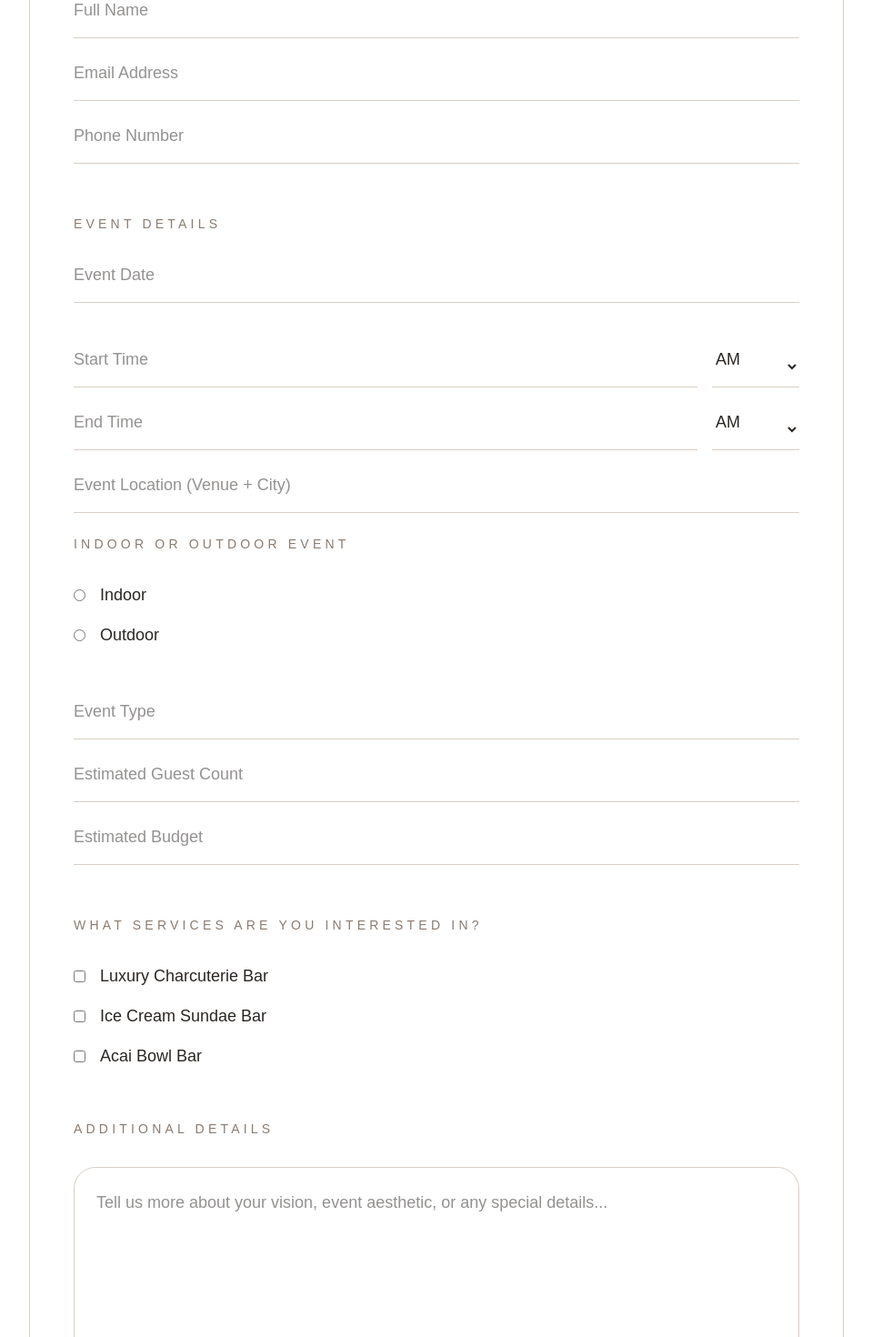
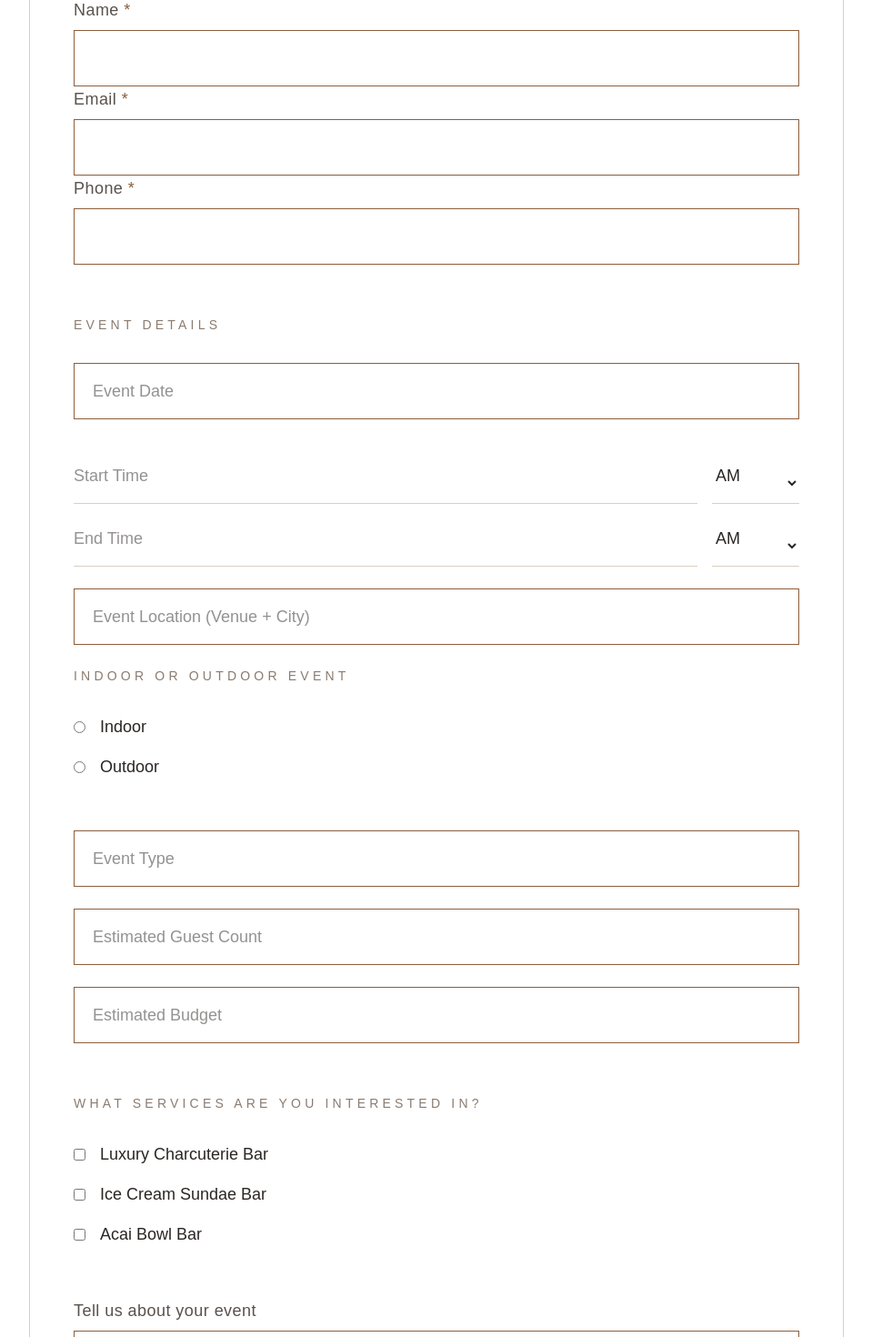
Before and after one commit to BrieGrazeful/briegrazeful, a Next.js app: page /inquiry in a window 1280 px wide. Shown: the part 740-2210 px from the top of the page at 91% size, without its empty margins (160-1119 px from the left). Built offline with nearby package versions, Linux system fonts and the light colour scheme.

Commit message:
inquiry form final changes

```diff
--- a/app/inquiry/page.tsx
+++ b/app/inquiry/page.tsx
@@ -104,32 +104,59 @@ if (response.ok) {
                 <p className="uppercase tracking-[0.3em] text-sm text-[#8A7B70] mb-8">
                   Contact Information
                 </p>
-
-                <div className="space-y-6">
+                <div className="space-y-2">
+                  <label
+                    htmlFor="name"
+                    className="block text-lg tracking-wide text-[#5A514B]"
+                  >
+                    Name <span className="text-[#8B5E3C]">*</span>
+                  </label>
 
                   <input
+                    id="name"
                     name="name"
-                    placeholder="Full Name"
-                    className="w-full border-b border-[#D8CEC4] bg-transparent pb-4 focus:outline-none text-lg"
+                    type="text"
                     required
+                    className="w-full border border-[#8B5E3C] bg-transparent px-5 py-4 text-lg outline-none focus:border-[#2A2623] transition-colors"
                   />
+                </div>
+
+                <div className="space-y-2">
+                  <label
+                    htmlFor="email"
+                    className="block text-lg tracking-wide text-[#5A514B]"
+                  >
+                    Email <span className="text-[#8B5E3C]">*</span>
+                  </label>
 
                   <input
+                    id="email"
                     name="email"
                     type="email"
-                    placeholder="Email Address"
-                    className="w-full border-b border-[#D8CEC4] bg-transparent pb-4 focus:outline-none text-lg"
                     required
+                    className="w-full border border-[#8B5E3C] bg-transparent px-5 py-4 text-lg outline-none focus:border-[#2A2623] transition-colors"
                   />
+                </div>
+
+
+                <div className="space-y-2">
+                  <label
+                    htmlFor="phone"
+                    className="block text-lg tracking-wide text-[#5A514B]"
+                  >
+                    Phone <span className="text-[#8B5E3C]">*</span>
+                  </label>
 
                   <input
+                    id="phone"
                     name="phone"
-                    placeholder="Phone Number"
-                    className="w-full border-b border-[#D8CEC4] bg-transparent pb-4 focus:outline-none text-lg"
+                    type="tel"
                     required
+                    className="w-full border border-[#8B5E3C] bg-transparent px-5 py-4 text-lg outline-none focus:border-[#2A2623] transition-colors"
                   />
                 </div>
-              </div>
+
+                </div>
 
               {/* EVENT DETAILS */}
               <div className="mb-14">
@@ -144,7 +171,7 @@ if (response.ok) {
   name="eventDate"
   type="text"
   placeholder="Event Date"
-  className="w-full border-b border-[#D8CEC4] bg-transparent pb-4 focus:outline-none text-lg"
+  className="w-full border border-[#8B5E3C] bg-transparent px-5 py-4 text-lg outline-none focus:border-[#2A2623] transition-colors"
 />
 
 <div className="flex gap-4 mt-6">
@@ -186,7 +213,7 @@ if (response.ok) {
  <input
   name="location"
   placeholder="Event Location (Venue + City)"
-  className="w-full border-b border-[#D8CEC4] bg-transparent pb-4 focus:outline-none text-lg"
+  className="w-full border border-[#8B5E3C] bg-transparent px-5 py-4 text-lg outline-none focus:border-[#2A2623] transition-colors"
 />
 
 <div className="mb-14">
@@ -223,19 +250,19 @@ if (response.ok) {
 <input
   name="eventType"
   placeholder="Event Type"
-  className="w-full border-b border-[#D8CEC4] bg-transparent pb-4 focus:outline-none text-lg"
+  className="w-full border border-[#8B5E3C] bg-transparent px-5 py-4 text-lg outline-none focus:border-[#2A2623] transition-colors"
 />
 
 <input
   name="guestCount"
   placeholder="Estimated Guest Count"
-  className="w-full border-b border-[#D8CEC4] bg-transparent pb-4 focus:outline-none text-lg"
+  className="w-full border border-[#8B5E3C] bg-transparent px-5 py-4 text-lg outline-none focus:border-[#2A2623] transition-colors"
 />
 
 <input
   name="budget"
   placeholder="Estimated Budget"
-  className="w-full border-b border-[#D8CEC4] bg-transparent pb-4 focus:outline-none text-lg"
+  className="w-full border border-[#8B5E3C] bg-transparent px-5 py-4 text-lg outline-none focus:border-[#2A2623] transition-colors"
 />
 
                 </div>
@@ -280,18 +307,21 @@ if (response.ok) {
               </div>
 
               {/* MESSAGE */}
-              <div>
-
-                <p className="uppercase tracking-[0.3em] text-sm text-[#8A7B70] mb-8">
-                  Additional Details
-                </p>
+             <div className="space-y-2">
+                <label
+                  htmlFor="message"
+                  className="block text-lg tracking-wide text-[#5A514B]"
+                >
+                  Tell us about your event
+                </label>
 
                 <textarea
+                  id="message"
                   name="message"
-                  placeholder="Tell us more about your vision, event aesthetic, or any special details..."
                   rows={6}
-                  className="w-full border border-[#D8CEC4] rounded-[1.5rem] p-6 bg-transparent focus:outline-none text-lg resize-none"
+                  className="w-full border border-[#8B5E3C] bg-transparent px-5 py-4 text-lg outline-none resize-none focus:border-[#2A2623] transition-colors"
                 />
+              </div>
 
                 <button
                   type="submit"
@@ -300,7 +330,6 @@ if (response.ok) {
                   Submit Inquiry
                 </button>
             </div>
-          </div>
         </form>
       </section>
 
```
